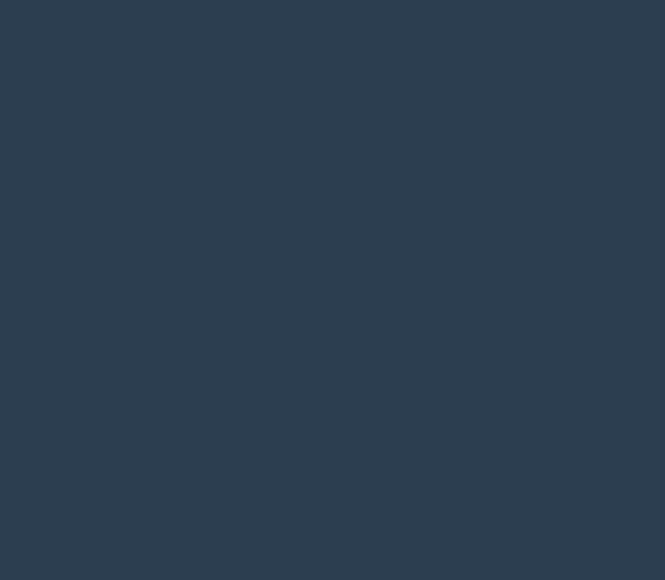
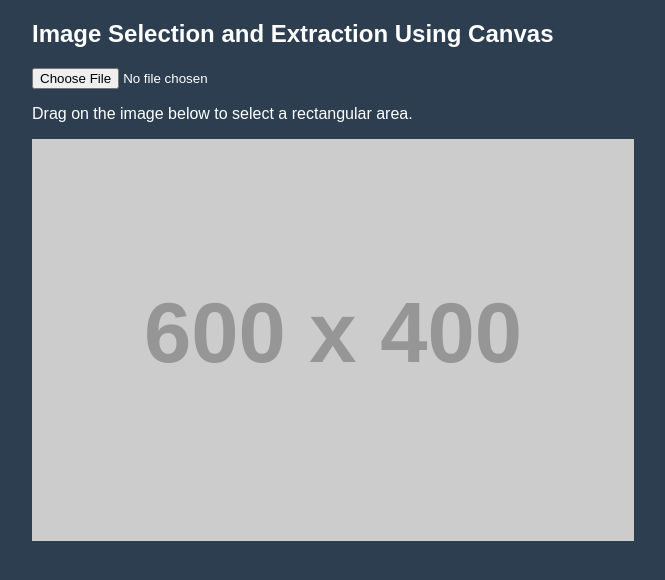
Before and after one commit to Deepaksingam/Porfolio, a React (Create React App) app: page /imageExtraction in a window 1280 px wide. Before the commit this address had no page. Shown: the top 580 px of the page, without its empty margins (258-923 px from the left). Built offline with nearby package versions, Linux system fonts and the light colour scheme.

Commit message:
image extraction feature

```diff
--- a/src/App.js
+++ b/src/App.js
@@ -3,12 +3,14 @@ import { Routes, Route, Navigate } from "react-router-dom";
 import HomeScreen from "./Pages/HomeScreen";
 import Blog from "./Pages/Blog";
 import CardGame from "./Pages/CardGame";
+import ImageExtraction from "./Pages/ImageExtraction";
 function App() {
   return (
     <Routes>
       <Route path="/" element={<Navigate to="/homeScreen" />} />
       <Route path="/homeScreen" element={<HomeScreen />} />
       <Route path="/cardGame" element={<CardGame />} />
+      <Route path="/imageExtraction" element={<ImageExtraction />} />
       <Route path="/blog" element={<Blog />} />
     </Routes>
   );
--- a/src/Pages/CardGame/index.js
+++ b/src/Pages/CardGame/index.js
@@ -56,7 +56,7 @@ export default function CardGame() {
 
   const drawCard = () => {
     if (deck.length === 0) return;
-    setDrawnCards([...drawnCards, deck[0]]); // Add to end for better fanning
+    setDrawnCards([...drawnCards, deck[0]]);
     setDeck(prev => prev.slice(1));
   };
 
--- /dev/null
+++ b/src/Pages/ImageExtraction/index.jsx
@@ -0,0 +1,145 @@
+import React, { useRef, useState, useEffect } from 'react';
+
+const DEFAULT_IMAGE = 'https://via.placeholder.com/600x400.png?text=Default+Image';
+
+export default function ImageExtraction() {
+  const canvasRef = useRef(null);
+  const selectionCanvasRef = useRef(null);
+  const imgRef = useRef(new Image());
+
+  const [imageSrc, setImageSrc] = useState(DEFAULT_IMAGE);
+  const [isDragging, setIsDragging] = useState(false);
+  const [startPos, setStartPos] = useState({ x: 0, y: 0 });
+  const [currentPos, setCurrentPos] = useState({ x: 0, y: 0 });
+  const [selection, setSelection] = useState(null);
+  const [croppedDataUrl, setCroppedDataUrl] = useState(null);
+
+  useEffect(() => {
+    const canvas = canvasRef.current;
+    const ctx = canvas.getContext('2d');
+    const img = imgRef.current;
+
+    img.onload = () => {
+      canvas.width = img.width;
+      canvas.height = img.height;
+      ctx.clearRect(0, 0, canvas.width, canvas.height);
+      ctx.drawImage(img, 0, 0);
+      setSelection(null);
+      setCroppedDataUrl(null);
+    };
+    img.src = imageSrc;
+  }, [imageSrc]);
+
+  useEffect(() => {
+    if (!selection) return;
+    const canvas = canvasRef.current;
+    const ctx = canvas.getContext('2d');
+    const img = imgRef.current;
+
+    ctx.clearRect(0, 0, canvas.width, canvas.height);
+    ctx.drawImage(img, 0, 0);
+
+    ctx.strokeStyle = 'red';
+    ctx.lineWidth = 2;
+    ctx.fillStyle = 'rgba(255, 0, 0, 0.3)';
+    ctx.strokeRect(selection.x, selection.y, selection.width, selection.height);
+    ctx.fillRect(selection.x, selection.y, selection.width, selection.height);
+  }, [selection]);
+
+  const handleMouseDown = (e) => {
+    const rect = canvasRef.current.getBoundingClientRect();
+    setStartPos({
+      x: e.clientX - rect.left,
+      y: e.clientY - rect.top,
+    });
+    setCurrentPos({
+      x: e.clientX - rect.left,
+      y: e.clientY - rect.top,
+    });
+    setIsDragging(true);
+  };
+
+  const handleMouseMove = (e) => {
+    if (!isDragging) return;
+    const rect = canvasRef.current.getBoundingClientRect();
+    setCurrentPos({
+      x: e.clientX - rect.left,
+      y: e.clientY - rect.top,
+    });
+    const x = Math.min(startPos.x, e.clientX - rect.left);
+    const y = Math.min(startPos.y, e.clientY - rect.top);
+    const width = Math.abs(startPos.x - (e.clientX - rect.left));
+    const height = Math.abs(startPos.y - (e.clientY - rect.top));
+    setSelection({ x, y, width, height });
+  };
+
+  const handleMouseUp = () => {
+    if (!isDragging) return;
+    setIsDragging(false);
+
+    if (!selection || selection.width === 0 || selection.height === 0) {
+      setSelection(null);
+      return;
+    }
+
+    // Extract selected portion
+    const canvas = canvasRef.current;
+    const tempCanvas = document.createElement('canvas');
+    const tempCtx = tempCanvas.getContext('2d');
+
+    tempCanvas.width = selection.width;
+    tempCanvas.height = selection.height;
+    tempCtx.drawImage(
+      canvas,
+      selection.x,
+      selection.y,
+      selection.width,
+      selection.height,
+      0,
+      0,
+      selection.width,
+      selection.height
+    );
+    const dataUrl = tempCanvas.toDataURL();
+    setCroppedDataUrl(dataUrl);
+  };
+
+  const handleFileChange = (e) => {
+    if (e.target.files && e.target.files.length > 0) {
+      const file = e.target.files[0];
+      const reader = new FileReader();
+      reader.onload = (ev) => {
+        setImageSrc(ev.target.result);
+      };
+      reader.readAsDataURL(file);
+    }
+  };
+
+  return (
+    <div style={{ maxWidth: 700, margin: 'auto', fontFamily: 'Arial, sans-serif' }}>
+      <h2>Image Selection and Extraction Using Canvas</h2>
+
+      <input type="file" accept="image/*" onChange={handleFileChange} />
+      <p>Drag on the image below to select a rectangular area.</p>
+
+      <canvas
+        ref={canvasRef}
+        style={{ border: '1px solid #ccc', cursor: 'crosshair', maxWidth: '100%' }}
+        onMouseDown={handleMouseDown}
+        onMouseMove={handleMouseMove}
+        onMouseUp={handleMouseUp}
+      />
+
+      {croppedDataUrl && (
+        <div style={{ marginTop: 20 }}>
+          <h3>Cropped Image:</h3>
+          <img
+            src={croppedDataUrl}
+            alt="Cropped selection"
+            style={{ border: '1px solid #ccc', maxWidth: '100%' }}
+          />
+        </div>
+      )}
+    </div>
+  );
+}
```
Also changed, not shown: src/Pages/ImageExtraction/index.css (added).
